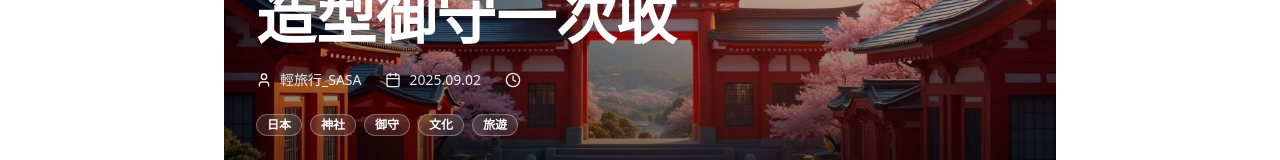
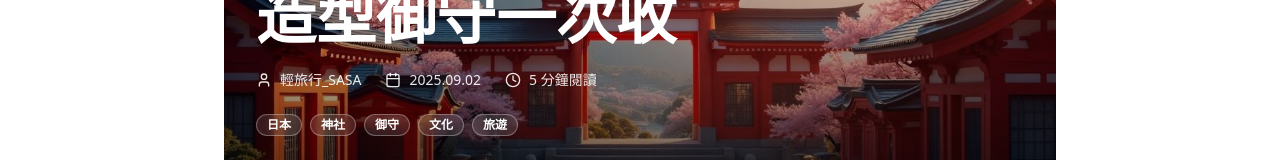
Before and after one commit to miiinachiu/article-page, a React (Vite) app: page / in a window 1280 px wide. Shown: the part 317-477 px from the top of the page. Built offline with nearby package versions, Linux system fonts and the light colour scheme.

Commit message:
Fix: Add missing readTime prop
The `ArticleHero` component is missing the `readTime` prop, which is causing a TypeScript error. This commit adds the `readTime` prop to the `ArticleHero` component in `src/pages/Index.tsx`.

```diff
--- a/src/pages/Index.tsx
+++ b/src/pages/Index.tsx
@@ -32,6 +32,7 @@ const Index = () => {
         category="日本旅遊"
         author="輕旅行_SASA"
         publishDate="2025.09.02"
+        readTime="5 分鐘閱讀"
         tags={["日本", "神社", "御守", "文化", "旅遊"]}
       />
       <ArticleContent />
```
